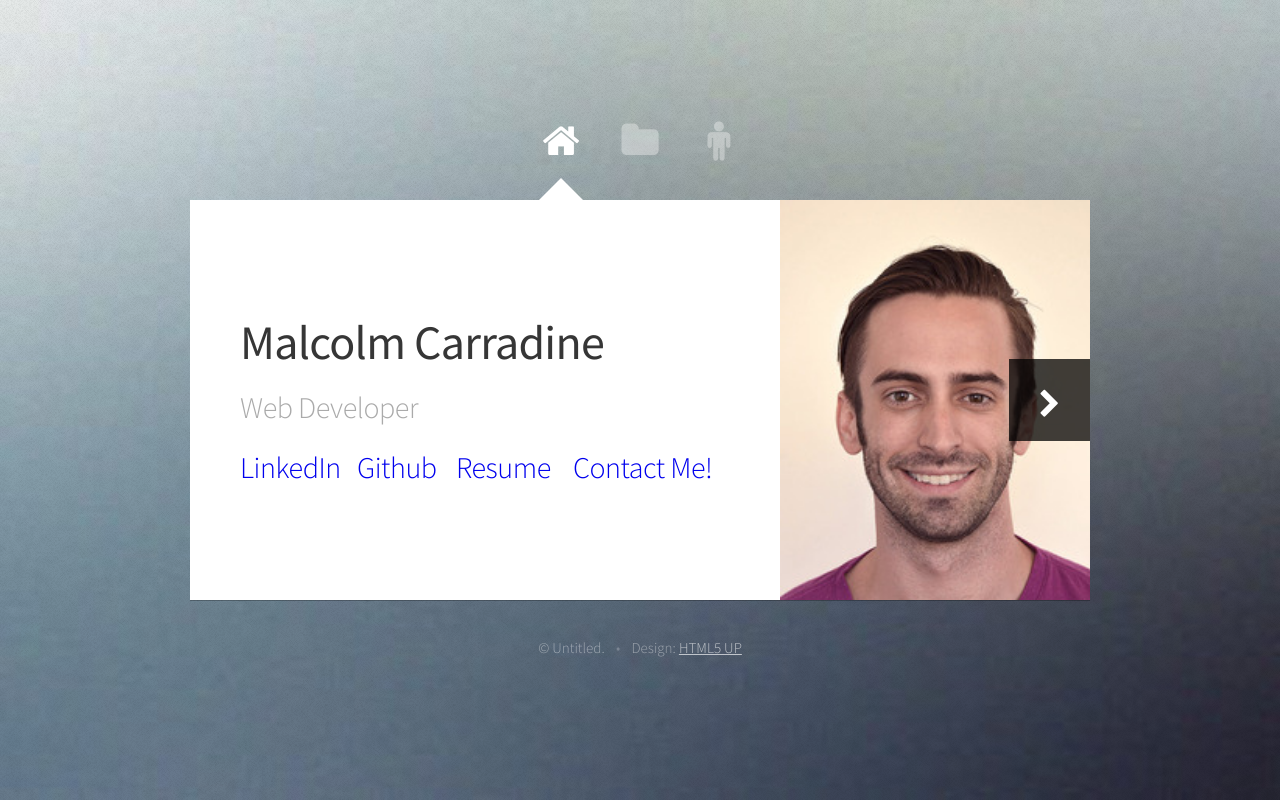
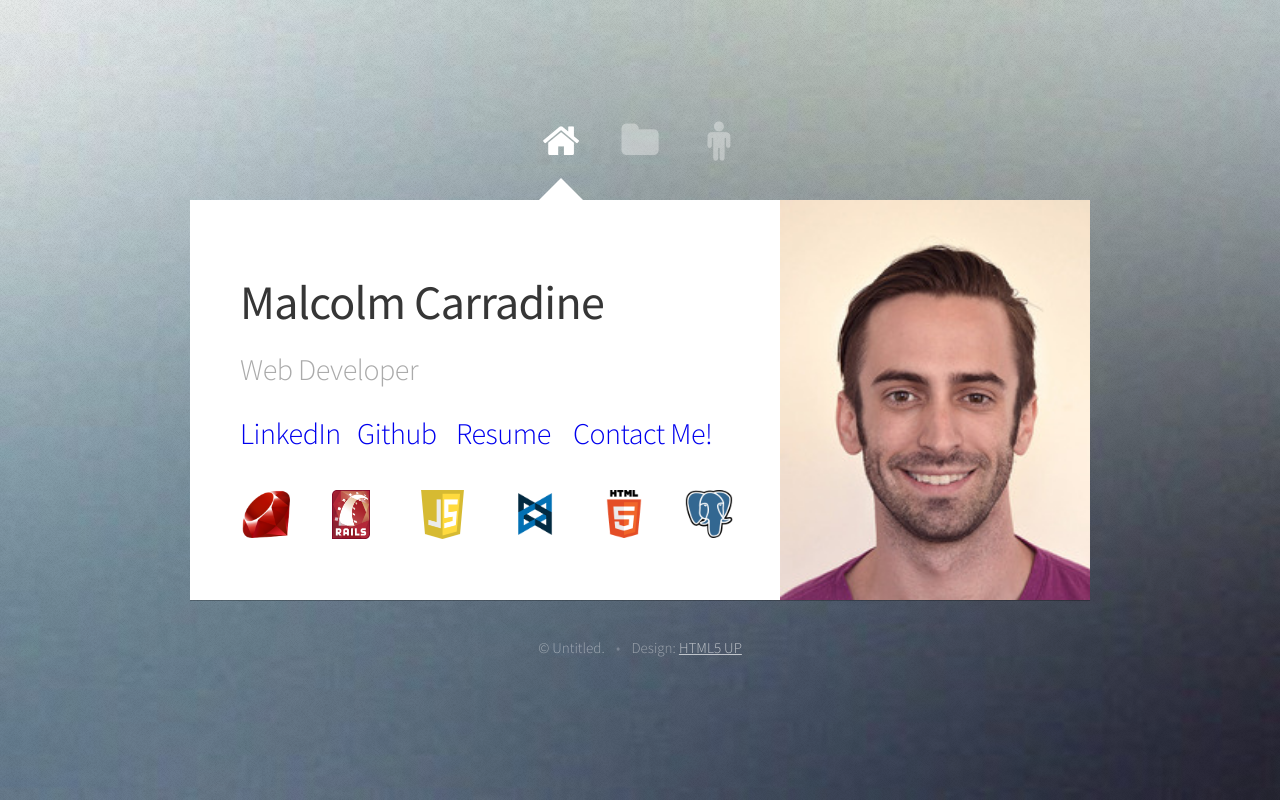
Before and after one commit to carradjm/carradjm.github.io, a plain HTML site: page index.html in a window 1280 px wide. Drawn offline with Linux system fonts and the light colour scheme.

Commit message:
Added icons for Skills

```diff
--- a/css/style-desktop.css
+++ b/css/style-desktop.css
@@ -315,7 +315,7 @@
 				{
 					position: absolute;
 					left: 0;
-					bottom: 60%;
+					bottom: 70%;
 					margin: 0;
 				}
 
@@ -323,7 +323,7 @@
 				{
 					position: absolute;
 					left: 0;
-					top: 47.5%;
+					top: 38%;
 					font-size: 1.5em;
 					letter-spacing: -0.015em;
 					margin-top: 0;
@@ -333,7 +333,7 @@
 				{
 					position: absolute;
 					left: 0;
-					top: 62.5%;
+					top: 54%;
 					font-size: 1.5em;
 					letter-spacing: -0.015em;
 					margin-top: 0;
@@ -344,7 +344,7 @@
 				{
 					position: absolute;
 					left: 13%;
-					top: 62.5%;
+					top: 54%;
 					font-size: 1.5em;
 					letter-spacing: -0.015em;
 					margin-top: 0;
@@ -356,7 +356,7 @@
 				{
 					position: absolute;
 					left: 37%;
-					top: 62.5%;
+					top: 54%;
 					font-size: 1.5em;
 					letter-spacing: -0.015em;
 					margin-top: 0;
@@ -367,7 +367,7 @@
 				{
 					position: absolute;
 					left: 24%;
-					top: 62.5%;
+					top: 54%;
 					font-size: 1.5em;
 					letter-spacing: -0.015em;
 					margin-top: 0;
@@ -379,6 +379,62 @@
           color: red;
 				}
 
+        .skills {
+					position: absolute;
+					left: 0%;
+					top: 72%;
+					font-size: 1.5em;
+					letter-spacing: -0.015em;
+					margin-top: 0;
+          text-decoration: none;
+        }
+
+        .tech-icon
+        {
+          display: inline-block;
+/*          border: 1px solid black;*/
+          margin: 2px;
+          width: 80px;
+          height: 0;
+          padding-bottom: 12%;
+        }
+
+        .tech-icon > a > img.reg-img {
+/*          border: 1px solid black;*/
+          display: block;
+          width: 60%;
+          height: auto;
+          margin: 0;
+          margin-right: 5px;
+        }
+
+        .tech-icon > a > img.postgres {
+/*          border: 1px solid black;*/
+          display: block;
+          width: 60%;
+          height: auto;
+          margin: 0;
+          margin-left: -5px;
+        }
+
+
+        .tech-icon > a > img.small-img {
+/*          border: 1px solid black;*/
+          width: 48%;
+          height: auto;
+          margin: 0;
+          display: block;
+        }
+
+        .tech-icon > a > img.javascript {
+/*          border: 1px solid black;*/
+          width: 54%;
+          height: auto;
+          margin: 0;
+          display: block;
+        }
+
+
 /*********************************************************************************/
 /* Footer                                                                        */
 /*********************************************************************************/
--- a/css/style.css
+++ b/css/style.css
@@ -519,6 +519,8 @@
 					display: none;
 				}
 
+
+
         .row {
           position: relative;
           margin-bottom: -10px;
--- a/index.html
+++ b/index.html
@@ -47,9 +47,45 @@
                   <a href="https://github.com/carradjm" class="github">Github</a>
                   <a href="resume.html" title="resume" class="resume">Resume</a>
                   <a href="mailto:malcolm.carradine@gmail.com" class="email">Contact Me!</a>
+                  <div class="skills">
+                    <span class="tech-icon">
+                      <a href="http://ruby-lang.org">
+                        <img class="reg-img" src="images/ruby.png">
+                      </a>
+                    </span>
+
+                    <span class="tech-icon">
+                      <a href="http://rubyonrails.org/">
+                        <img class="small-img" src="images/rails.png">
+                      </a>
+                    </span>
+
+                    <span class="tech-icon">
+                      <a href="http://en.wikipedia.org/wiki/JavaScript">
+                        <img class="javascript" src="images/javascript.png">
+                      </a>
+                    </span>
+
+                    <span class="tech-icon">
+                      <a href="http://http://backbonejs.org/">
+                        <img class="reg-img" src="images/backbone.png">
+                      </a>
+                    </span>
+
+                    <span class="tech-icon">
+                      <a href="http://en.wikipedia.org/wiki/HTML5">
+                        <img class="reg-img" src="images/HTML5.png">
+                      </a>
+                    </span>
+
+                    <span class="tech-icon">
+                      <a href="http://http://www.postgresql.org/">
+                        <img class="postgres" src="images/postgreSQL.png">
+                      </a>
+                    </span>
+                  <div>
 								</header>
 								<a href="#work" class="jumplink pic">
-									<span class="arrow icon fa-chevron-right"><span>See my work</span></span>
 									<img src="images/me.jpg" alt="" />
 								</a>
 							</article>
@@ -60,7 +96,7 @@
 									<h2>Portfolio</h2>
 								</header>
 								<p>
-									Here are a few of the projects I've worked on recently! Click the links if you wish to view the Github repos for these projects.
+									Here are a few of the projects I've worked on recently! Feel free to visit the repos for these projects through my <a href="https://github.com/carradjm?tab=repositories">Github</a> page.
 								</p>
 								<section>
 									<div class="row">
```
Also changed, not shown: images/HTML5.png (added), images/backbone.png (added), images/javascript.png (added), images/postgreSQL.png (added), images/rails.png (added), images/ruby.png (added).
